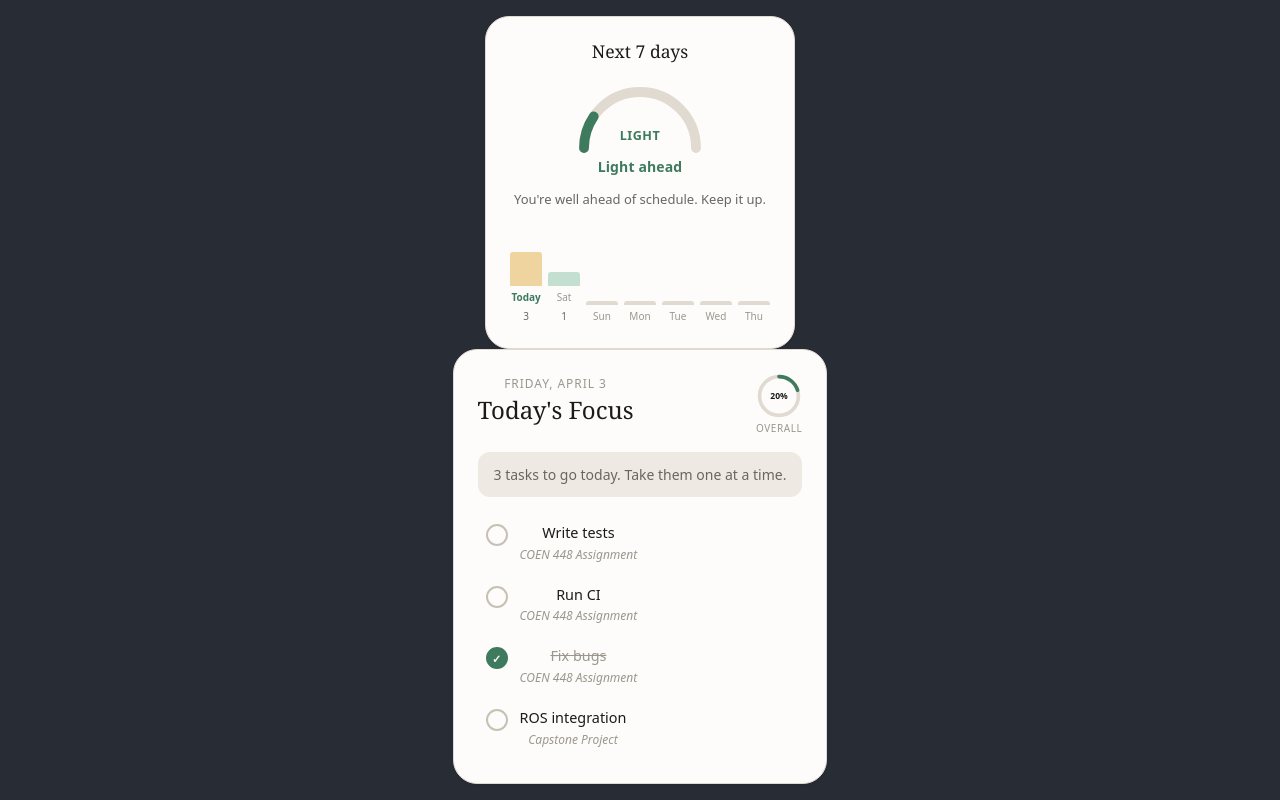
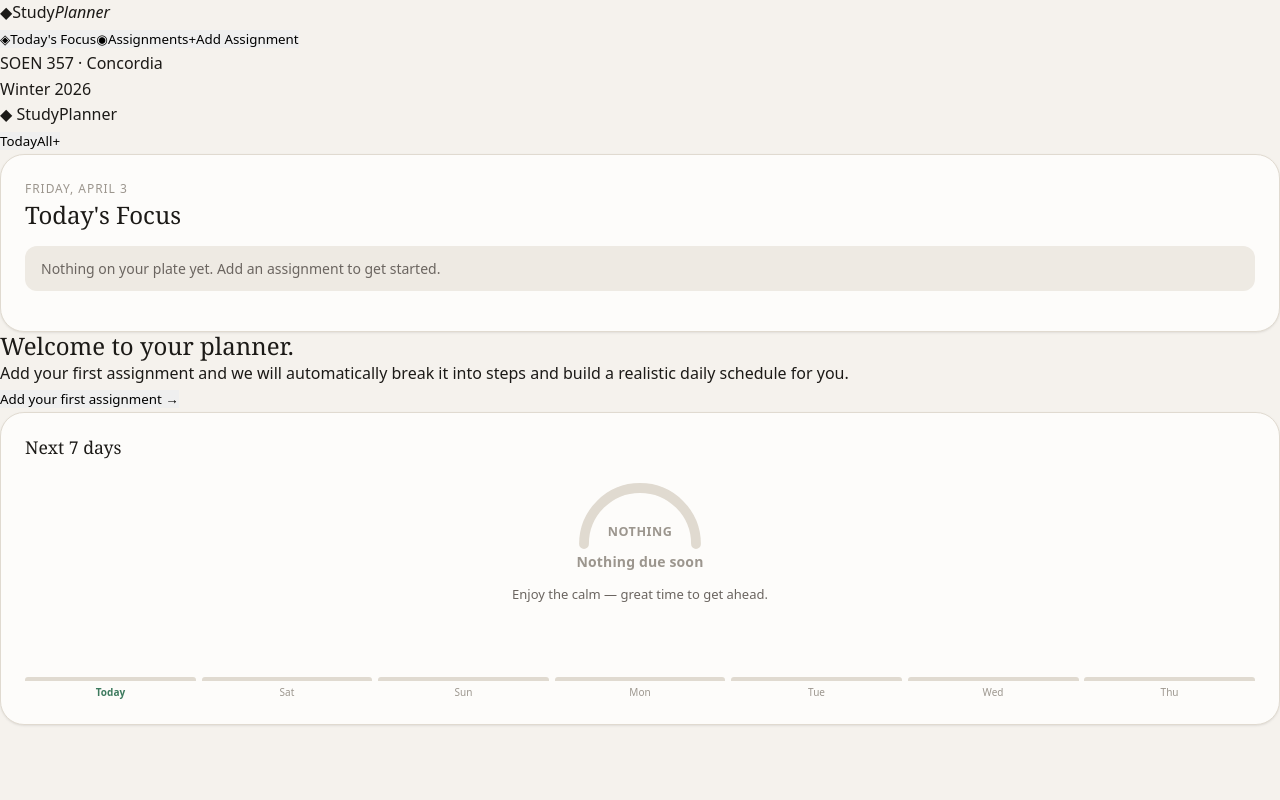
Before and after one commit to p-nikyem/SmartStudyPlanner, a React (Create React App) app in the folder smart-study-planner/: page / in a window 1280 px wide. Built offline with nearby package versions, Linux system fonts and the light colour scheme.

Commit message:
quick fix

```diff
--- a/smart-study-planner/src/App.js
+++ /dev/null
@@ -1,58 +0,0 @@
-import React, { useState } from 'react';
-import WorkloadGauge from './components/WorkloadGauge';
-import Dashboard from './components/Dashboard';
-import './App.css';
-
-function App() {
-  const [assignments, setAssignments] = useState([
-    {
-      id: 1,
-      title: "COEN 448 Assignment",
-      subTasks: [
-        { id: 1, label: "Write tests", completed: false, suggestedDate: new Date().toISOString().split('T')[0] },
-        { id: 2, label: "Run CI", completed: false, suggestedDate: new Date().toISOString().split('T')[0] },
-        { id: 3, label: "Fix bugs", completed: true, suggestedDate: new Date().toISOString().split('T')[0] },
-      ]
-    },
-    {
-      id: 2,
-      title: "Capstone Project",
-      subTasks: [
-        { id: 4, label: "ROS integration", completed: false, suggestedDate: new Date().toISOString().split('T')[0] },
-        { id: 5, label: "Thermal debug", completed: false, suggestedDate: new Date(Date.now() + 86400000).toISOString().split('T')[0] }, // tomorrow
-      ]
-    }
-  ]);
-
-  // Toggle function for Dashboard
-  const handleToggle = (assignmentId, taskId) => {
-    setAssignments(prev =>
-      prev.map(a =>
-        a.id === assignmentId
-          ? {
-              ...a,
-              subTasks: a.subTasks.map(st =>
-                st.id === taskId ? { ...st, completed: !st.completed } : st
-              )
-            }
-          : a
-      )
-    );
-  };
-
-  return (
-    <div className="App">
-      <header className="App-header">
-
-        {/* Gauge */}
-        <WorkloadGauge assignments={assignments} />
-
-        {/* Dashboard */}
-        <Dashboard assignments={assignments} onToggle={handleToggle} />
-
-      </header>
-    </div>
-  );
-}
-
-export default App;
--- a/smart-study-planner/src/index.css
+++ b/smart-study-planner/src/index.css
@@ -105,8 +105,3 @@ input, select, textarea {
   from { stroke-dashoffset: var(--arc-length); }
   to   { stroke-dashoffset: var(--arc-offset); }
 }
-
-code {
-  font-family: source-code-pro, Menlo, Monaco, Consolas, 'Courier New',
-    monospace;
-}
```
